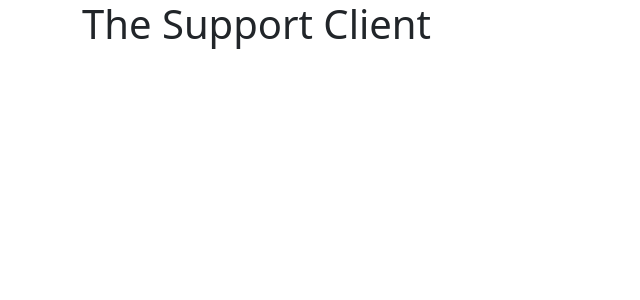
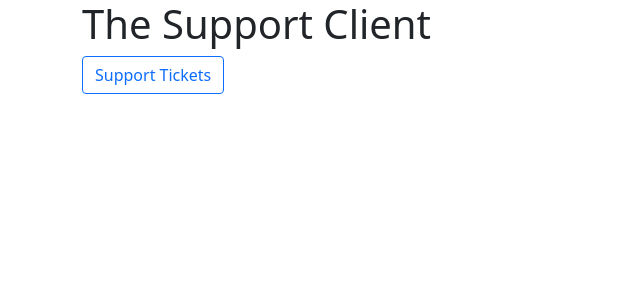
Before and after one commit to MarkWilliamsDev/support-client, a Next.js app: page / in a window 1280 px wide. Shown: the top 300 px of the page, without its empty margins (0-640 px from the left). Built offline with nearby package versions, Linux system fonts and the light colour scheme.

Commit message:
Added Button components including link button to homescreen for access to /support/tickets

```diff
--- /dev/null
+++ b/components/ui/buttons/ButtonContainer.tsx
@@ -0,0 +1,5 @@
+function ButtonContainer({ children }) {
+  return <div className="btn btn-outline-primary">{children}</div>
+}
+
+export default ButtonContainer
--- /dev/null
+++ b/components/ui/buttons/LinkButton.tsx
@@ -0,0 +1,16 @@
+import Link from 'next/link'
+
+type LinkButtonProps = {
+  pathname: string
+  label: string
+}
+
+function LinkButton({ pathname, label }: LinkButtonProps) {
+  return (
+    <Link href={pathname}>
+      <div>{label}</div>
+    </Link>
+  )
+}
+
+export default LinkButton
--- a/pages/index.js
+++ b/pages/index.js
@@ -1,4 +1,7 @@
 import Head from 'next/head'
+
+import ButtonContainer from '../components/ui/buttons/ButtonContainer'
+import LinkButton from '../components/ui/buttons/LinkButton'
 
 export default function Home() {
   return (
@@ -8,6 +11,9 @@ export default function Home() {
         <meta name="description" content="Support Client for Web Apps" />
         <link rel="icon" href="/favicon.ico" />
       </Head>
+      <ButtonContainer>
+        <LinkButton label={'Support Tickets'} pathname={'/support/tickets'} />
+      </ButtonContainer>
     </div>
   )
 }
--- a/types/index.d.ts
+++ b/types/index.d.ts
@@ -12,7 +12,7 @@ declare module 'apiTypes' {
     createdAt: Date
   }
 
-  export interface TicketsProps {
+  export type TicketsProps = {
     supportTickets: SupportTicket[]
   }
 }
```
